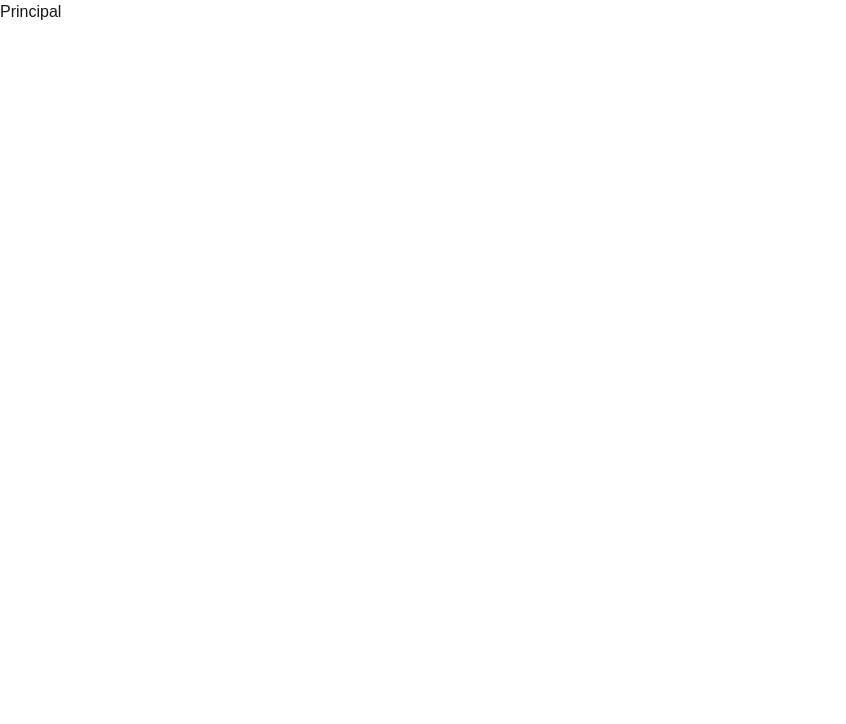
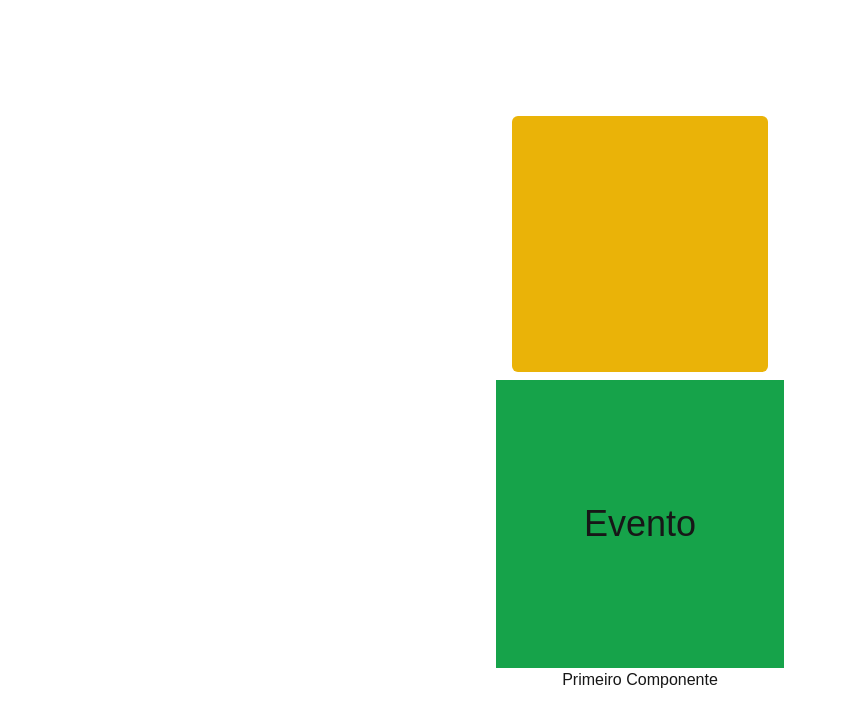
Before and after one commit to PauloStraforini/Estudos_React_Next, a Next.js app in the folder estudos_de_react_next/: page / in a window 1280 px wide. Shown: the top 724 px of the page, without its empty margins (0-846 px from the left). Built offline with nearby package versions, Linux system fonts and the light colour scheme.

Commit message:
:computer: : Refactor: Remove unused constantes/produtos.ts file and update layout/index.tsx and starwars/personagens.tsx components

```diff
--- a/estudos_de_react_next/src/components/basicos/Caixa.tsx
+++ b/estudos_de_react_next/src/components/basicos/Caixa.tsx
@@ -4,7 +4,6 @@ export default function Caixa(props: any) {
             ` flex justify-center items-center m-2 rounded-md w-64 h-64 font-bold text-xl
             bg-yellow-500 text-red-700  `
              }>
-
             {props.children}
 
         </div>
--- a/estudos_de_react_next/src/pages/index.tsx
+++ b/estudos_de_react_next/src/pages/index.tsx
@@ -1,7 +1,17 @@
+import Caixa from "@/components/basicos/Caixa";
+import Circulo from "@/components/basicos/Circulo";
+import Evento from "@/components/basicos/Evento";
+import Primeiro from "@/components/basicos/Primeiro";
+
 export default function Home() {
   return(
-<div>
-  <h1> Principal </h1>
+
+<div className={`flex flex-col h-screen justify-center items-center`}>
+
+  <Caixa/>
+  <Evento/>
+  <Primeiro/>
+
 </div>
 )
 }
```
